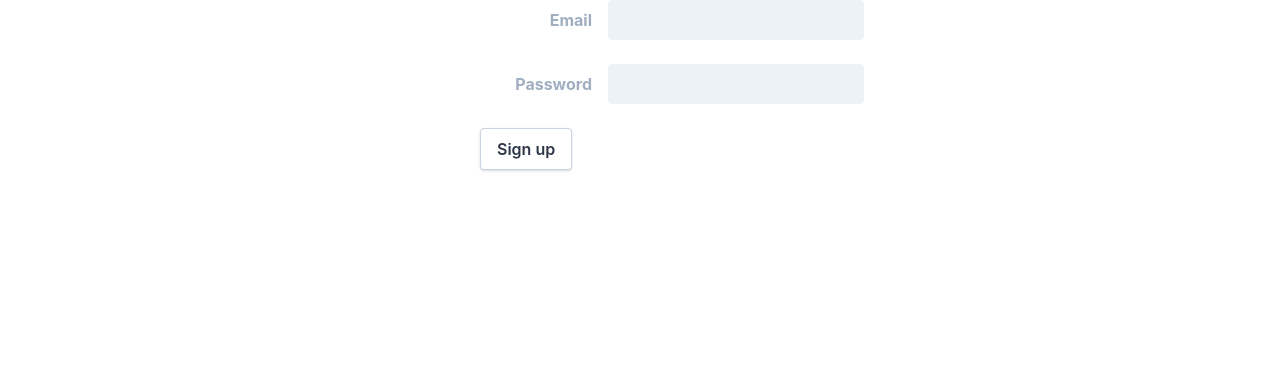
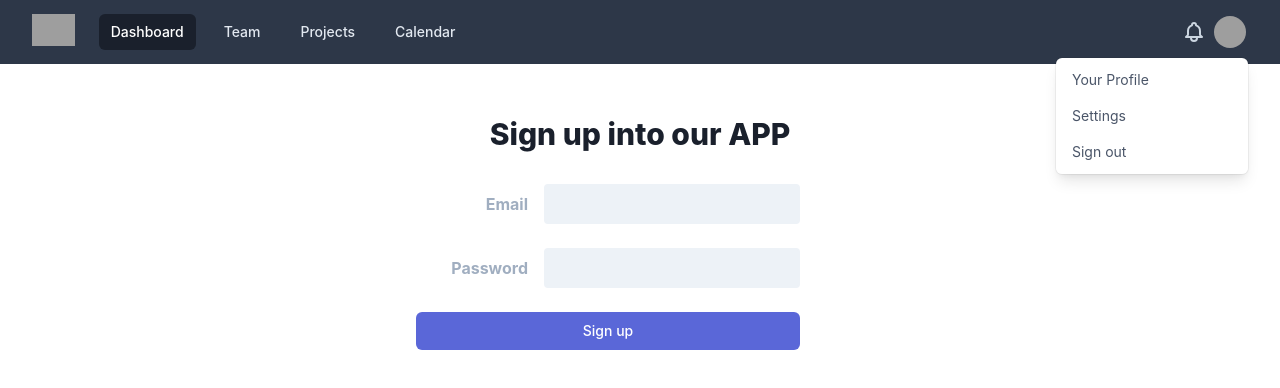
Before and after one commit to nfmontenegro/cryptocurrency-websocket, a React (Create React App) app in the folder frontend/: page /signup in a window 1280 px wide. Shown: the top 388 px of the page. Built offline with nearby package versions, Linux system fonts and the light colour scheme; grey boxes are pictures that could not be loaded.

Commit message:
add navbar

```diff
--- a/frontend/src/App.js
+++ b/frontend/src/App.js
@@ -1,10 +1,12 @@
 import React from 'react'
 import {BrowserRouter as Router, Switch, Route, Redirect} from 'react-router-dom'
 
-import {Signup, Signin, Welcome, Home} from './views'
+import {Signup, Signin, Welcome, Home, Navbar} from './views'
 
 function App() {
   return (
+    <>
+      <Navbar />
       <Router>
         <div>
           <Switch>
@@ -24,6 +26,7 @@ function App() {
           </Switch>
         </div>
       </Router>
+    </>
   )
 }
 
--- a/frontend/src/components/Button/index.js
+++ b/frontend/src/components/Button/index.js
@@ -2,7 +2,18 @@ import React from 'react'
 
 const Button = ({value, isSubmitting}) => {
   return (
-    <button className="bg-white hover:bg-gray-100 text-gray-800 font-semibold py-2 px-4 border border-gray-400 rounded shadow" type="submit" disabled={isSubmitting}>
+    <button
+      className="group relative w-full flex justify-center py-2 px-4 border border-transparent text-sm leading-5 font-medium rounded-md text-white bg-indigo-600 hover:bg-indigo-500 focus:outline-none focus:border-indigo-700 focus:shadow-outline-indigo active:bg-indigo-700 transition duration-150 ease-in-out"
+      type="submit"
+      disabled={isSubmitting}
+    >
+      {value === 'Sign in' && (
+        <span class="absolute left-0 inset-y-0 flex items-center pl-3">
+          <svg class="h-5 w-5 text-indigo-500 group-hover:text-indigo-400 transition ease-in-out duration-150" fill="currentColor" viewBox="0 0 20 20">
+            <path fill-rule="evenodd" d="M5 9V7a5 5 0 0110 0v2a2 2 0 012 2v5a2 2 0 01-2 2H5a2 2 0 01-2-2v-5a2 2 0 012-2zm8-2v2H7V7a3 3 0 016 0z" clip-rule="evenodd" />
+          </svg>
+        </span>
+      )}
       {isSubmitting ? 'Loading ...' : value}
     </button>
   )
--- a/frontend/src/redux/reducers/user.js
+++ b/frontend/src/redux/reducers/user.js
@@ -1,3 +1,5 @@
+import {CREATE_USER, LOGIN_SUCCESS, LOGIN_FAILURE, LOADING} from '../constants'
+
 const INITIAL_STATE = {
   data: null,
   loading: false,
@@ -7,26 +9,26 @@ const INITIAL_STATE = {
 export default function(state = INITIAL_STATE, action) {
   const {type, payload} = action
   switch (type) {
-    case 'LOADING':
+    case LOADING:
       return {
         ...state,
         loading: true
       }
-    case 'LOGIN_SUCCESS':
+    case LOGIN_SUCCESS:
       return {
         ...state,
         data: payload,
         loading: false,
         isAuthenticaded: true
       }
-    case 'LOGIN_FAILURE':
+    case LOGIN_FAILURE:
       return {
         ...state,
         data: payload,
         loading: false,
         isAuthenticaded: false
       }
-    case 'CREATE_USER':
+    case CREATE_USER:
       return {
         ...state,
         loading: false,
--- /dev/null
+++ b/frontend/src/views/Navbar/Navbar.js
@@ -0,0 +1,111 @@
+import React from 'react'
+
+const Navbar = () => {
+  return (
+    <nav x-data="{ open: true }" class="bg-gray-800">
+      <div class="max-w-7xl mx-auto px-2 sm:px-6 lg:px-8">
+        <div class="relative flex items-center justify-between h-16">
+          <div class="absolute inset-y-0 left-0 flex items-center sm:hidden">
+            <button class="inline-flex items-center justify-center p-2 rounded-md text-gray-400 hover:text-white hover:bg-gray-700 focus:outline-none focus:bg-gray-700 focus:text-white transition duration-150 ease-in-out">
+              <svg class="h-6 w-6" stroke="currentColor" fill="none" viewBox="0 0 24 24"></svg>
+            </button>
+          </div>
+          <div class="flex-1 flex items-center justify-center sm:items-stretch sm:justify-start">
+            <div class="flex-shrink-0">
+              <img class="block lg:hidden h-8 w-auto" src="/img/logos/workflow-mark-on-dark.svg" alt="" />
+              <img class="hidden lg:block h-8 w-auto" src="/img/logos/workflow-logo-on-dark.svg" alt="" />
+            </div>
+            <div class="hidden sm:block sm:ml-6">
+              <div class="flex">
+                <a href="#" class="px-3 py-2 rounded-md text-sm font-medium leading-5 text-white bg-gray-900 focus:outline-none focus:text-white focus:bg-gray-700 transition duration-150 ease-in-out">
+                  Dashboard
+                </a>
+                <a
+                  href="#"
+                  class="ml-4 px-3 py-2 rounded-md text-sm font-medium leading-5 text-gray-300 hover:text-white hover:bg-gray-700 focus:outline-none focus:text-white focus:bg-gray-700 transition duration-150 ease-in-out"
+                >
+                  Team
+                </a>
+                <a
+                  href="#"
+                  class="ml-4 px-3 py-2 rounded-md text-sm font-medium leading-5 text-gray-300 hover:text-white hover:bg-gray-700 focus:outline-none focus:text-white focus:bg-gray-700 transition duration-150 ease-in-out"
+                >
+                  Projects
+                </a>
+                <a
+                  href="#"
+                  class="ml-4 px-3 py-2 rounded-md text-sm font-medium leading-5 text-gray-300 hover:text-white hover:bg-gray-700 focus:outline-none focus:text-white focus:bg-gray-700 transition duration-150 ease-in-out"
+                >
+                  Calendar
+                </a>
+              </div>
+            </div>
+          </div>
+          <div class="absolute inset-y-0 right-0 flex items-center pr-2 sm:static sm:inset-auto sm:ml-6 sm:pr-0">
+            <button class="p-1 border-2 border-transparent text-gray-400 rounded-full hover:text-white focus:outline-none focus:text-white focus:bg-gray-700 transition duration-150 ease-in-out">
+              <svg class="h-6 w-6" stroke="currentColor" fill="none" viewBox="0 0 24 24">
+                <path
+                  stroke-linecap="round"
+                  stroke-linejoin="round"
+                  stroke-width="2"
+                  d="M15 17h5l-1.405-1.405A2.032 2.032 0 0118 14.158V11a6.002 6.002 0 00-4-5.659V5a2 2 0 10-4 0v.341C7.67 6.165 6 8.388 6 11v3.159c0 .538-.214 1.055-.595 1.436L4 17h5m6 0v1a3 3 0 11-6 0v-1m6 0H9"
+                />
+              </svg>
+            </button>
+            <div>
+              <div>
+                <button class="flex text-sm border-2 border-transparent rounded-full focus:outline-none focus:border-white transition duration-150 ease-in-out">
+                  <img
+                    class="h-8 w-8 rounded-full"
+                    src="https://images.unsplash.com/photo-1472099645785-5658abf4ff4e?ixlib=rb-1.2.1&ixid=eyJhcHBfaWQiOjEyMDd9&auto=format&fit=facearea&facepad=2&w=256&h=256&q=80"
+                    alt=""
+                  />
+                </button>
+              </div>
+              <div class="origin-top-right absolute right-0 mt-2 w-48 rounded-md shadow-lg">
+                <div class="py-1 rounded-md bg-white shadow-xs">
+                  <a href="#" class="block px-4 py-2 text-sm leading-5 text-gray-700 hover:bg-gray-100 focus:outline-none focus:bg-gray-100 transition duration-150 ease-in-out">
+                    Your Profile
+                  </a>
+                  <a href="#" class="block px-4 py-2 text-sm leading-5 text-gray-700 hover:bg-gray-100 focus:outline-none focus:bg-gray-100 transition duration-150 ease-in-out">
+                    Settings
+                  </a>
+                  <a href="#" class="block px-4 py-2 text-sm leading-5 text-gray-700 hover:bg-gray-100 focus:outline-none focus:bg-gray-100 transition duration-150 ease-in-out">
+                    Sign out
+                  </a>
+                </div>
+              </div>
+            </div>
+          </div>
+        </div>
+      </div>
+      <div class="hidden sm:hidden {'block': open, 'hidden': !open}">
+        <div class="px-2 pt-2 pb-3">
+          <a href="#" class="block px-3 py-2 rounded-md text-base font-medium text-white bg-gray-900 focus:outline-none focus:text-white focus:bg-gray-700 transition duration-150 ease-in-out">
+            Dashboard
+          </a>
+          <a
+            href="#"
+            class="mt-1 block px-3 py-2 rounded-md text-base font-medium text-gray-300 hover:text-white hover:bg-gray-700 focus:outline-none focus:text-white focus:bg-gray-700 transition duration-150 ease-in-out"
+          >
+            Team
+          </a>
+          <a
+            href="#"
+            class="mt-1 block px-3 py-2 rounded-md text-base font-medium text-gray-300 hover:text-white hover:bg-gray-700 focus:outline-none focus:text-white focus:bg-gray-700 transition duration-150 ease-in-out"
+          >
+            Projects
+          </a>
+          <a
+            href="#"
+            class="mt-1 block px-3 py-2 rounded-md text-base font-medium text-gray-300 hover:text-white hover:bg-gray-700 focus:outline-none focus:text-white focus:bg-gray-700 transition duration-150 ease-in-out"
+          >
+            Calendar
+          </a>
+        </div>
+      </div>
+    </nav>
+  )
+}
+
+export default Navbar
--- a/frontend/src/views/Navbar/index.js
+++ b/frontend/src/views/Navbar/index.js
@@ -0,0 +1,3 @@
+import Navbar from './Navbar'
+
+export {Navbar}
--- a/frontend/src/views/User/Register/index.js
+++ b/frontend/src/views/User/Register/index.js
@@ -48,9 +48,12 @@ const Signup = () => {
   return (
     <React.Fragment>
       {notification.show && <Notification message={notification.message} />}
-      <div className="grid grid-cols-8">
-        <div className="col-start-4 col-span-6">
-          <form className=" max-w-sm" onSubmit={handleSubmit}>
+      <div className="min-h-full flex items-center justify-center bg-gray-50 py-12 px-4 sm:px-6 lg:px-8">
+        <div className="max-w-md w-full">
+          <div>
+            <h2 className="mt-1 text-center text-3xl leading-9 font-extrabold text-gray-900">Sign up into our APP</h2>
+          </div>
+          <form className=" max-w-sm mt-8" onSubmit={handleSubmit}>
             <Input type="email" label="Email" name="email" onChange={handleChange} value={values.email} />
             <Input type="password" label="Password" name="password" onChange={handleChange} value={values.password} />
             <Button value="Sign up" isSubmitting={isSubmitting} />
--- a/frontend/src/views/index.js
+++ b/frontend/src/views/index.js
@@ -1,3 +1,4 @@
 import {Signup, Signin, Welcome, Home} from './User'
+import {Navbar} from './Navbar'
 
-export {Signup, Signin, Welcome, Home}
+export {Signup, Signin, Welcome, Home, Navbar}
```
Also changed, not shown: frontend/src/views/User/Login/index.js (+23 -16 lines), frontend/tailwind.js (+9 -2 lines), frontend/src/css/tailwind.css. Lines whose indentation alone changed are shown as unchanged.
